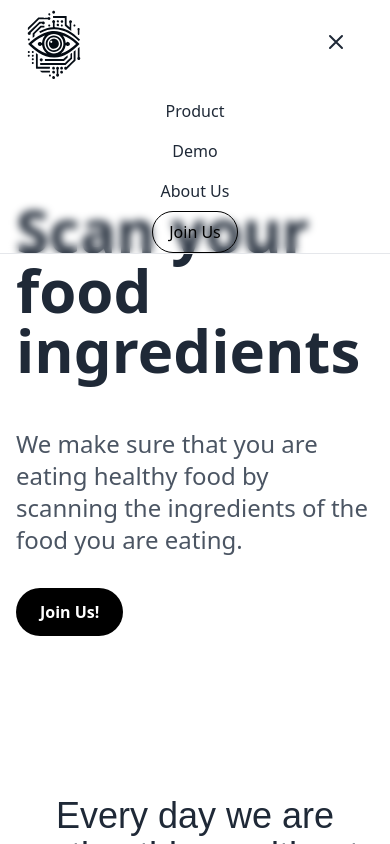
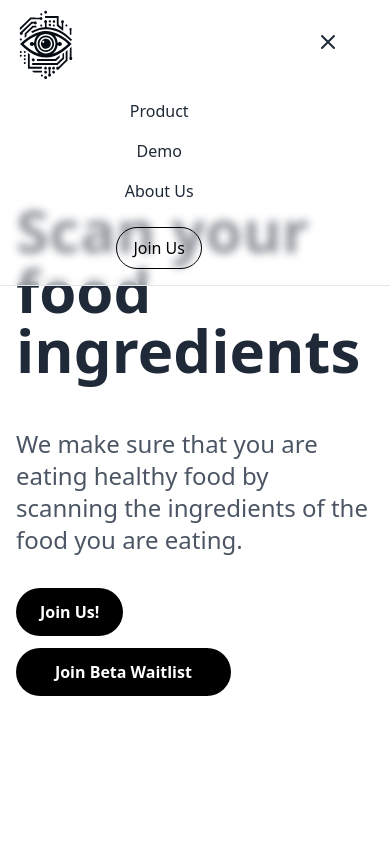
Before and after one commit to bipuladk60/cleanLabel_Landing_Page, a React (Create React App) app: page / in a window 390 px wide. Both pictures are taken after a click on the button 336 px from the left and 42 px from the top of the page. Shown: the top 844 px of the page. Built offline with nearby package versions, Linux system fonts and the light colour scheme; the HTML template or start-up script is replaced by a standard one; a web font is replaced by a local one.

Commit message:
needs some changes in the form

```diff
--- a/src/components/home.js
+++ b/src/components/home.js
@@ -1,5 +1,6 @@
 import React from 'react';
 import { motion } from 'framer-motion';
+
 
 const HomePage = () => {
 
@@ -26,11 +27,17 @@ const HomePage = () => {
           <p className="text-2xl text-gray-600 mb-8">
             We make sure that you are eating healthy food by scanning the ingredients of the food you are eating.
           </p>
-          <div className="flex flex-col md:flex-row gap-4">
+          <div className="flex flex-col gap-1">
             <a href='#joinUs'><button className="bg-black text-white px-6 py-3 rounded-full font-semibold">
               Join Us!
             </button></a>
+           <a href='https://form.jotform.com/241020939403044' target='_blank' rel="noopener noreferrer"> <button className="bg-black text-white py-3 rounded-full font-semibold mt-2 w-[60%] lg:w-[40%]">
+            Join Beta Waitlist
+            </button>
+            </a>
           </div>
+
+
           </motion.div>
         </div>
 
--- a/src/components/navbar.js
+++ b/src/components/navbar.js
@@ -6,8 +6,8 @@ const Navbar = ({scrollToSection}) => {
   const [isOpen, setIsOpen] = useState(false);
 
   return (
-    <nav className="fixed top-0 w-full z-10 bg-white-1/2 backdrop-blur-sm border-b-[1px] border-black-500">
-      <div className="max-w-6xl mx-auto px-6">
+    <nav className="fixed top-0 w-full z-10 bg-white/50 backdrop-blur-sm border-b-[1px] border-black-500">
+      <div className="md:max-w-6xl mx-auto px-4 md:px-6">
         <div className="flex md:justify-between items-center py-2">
           <div className="flex items-center">
             <a href="#home"><LogoSvg/></a>
@@ -36,11 +36,11 @@ const Navbar = ({scrollToSection}) => {
           </div>
         </div>
 
-        <div className={`${isOpen ? 'flex' : 'hidden'} flex-col items-center md:hidden`}>
+        <div className={`${isOpen ? 'flex' : 'hidden'} flex-col items-center md:hidden w-[80%]`}>
           <a href="#product" className="text-gray-800 hover:text-gray-600 px-3 py-2">Product</a>
           <a href="#demo" className="text-gray-800 hover:text-gray-600 px-3 py-2">Demo</a>
           <a href="#about" className="text-gray-800 hover:text-gray-600 px-3 py-2">About Us</a>
-          <a href="#joinUs" className="border border-black text-black px-4 py-2 rounded-full mx-3 transition duration-300">Join Us</a>
+          <a href="#joinUs" className="border border-black text-black px-4 py-2 my-4 rounded-full mx-3 transition duration-300">Join Us</a>
         </div>
       </div>
     </nav>
```
Also changed, not shown: 1 other file (tests, documents, lock files or other folders).
